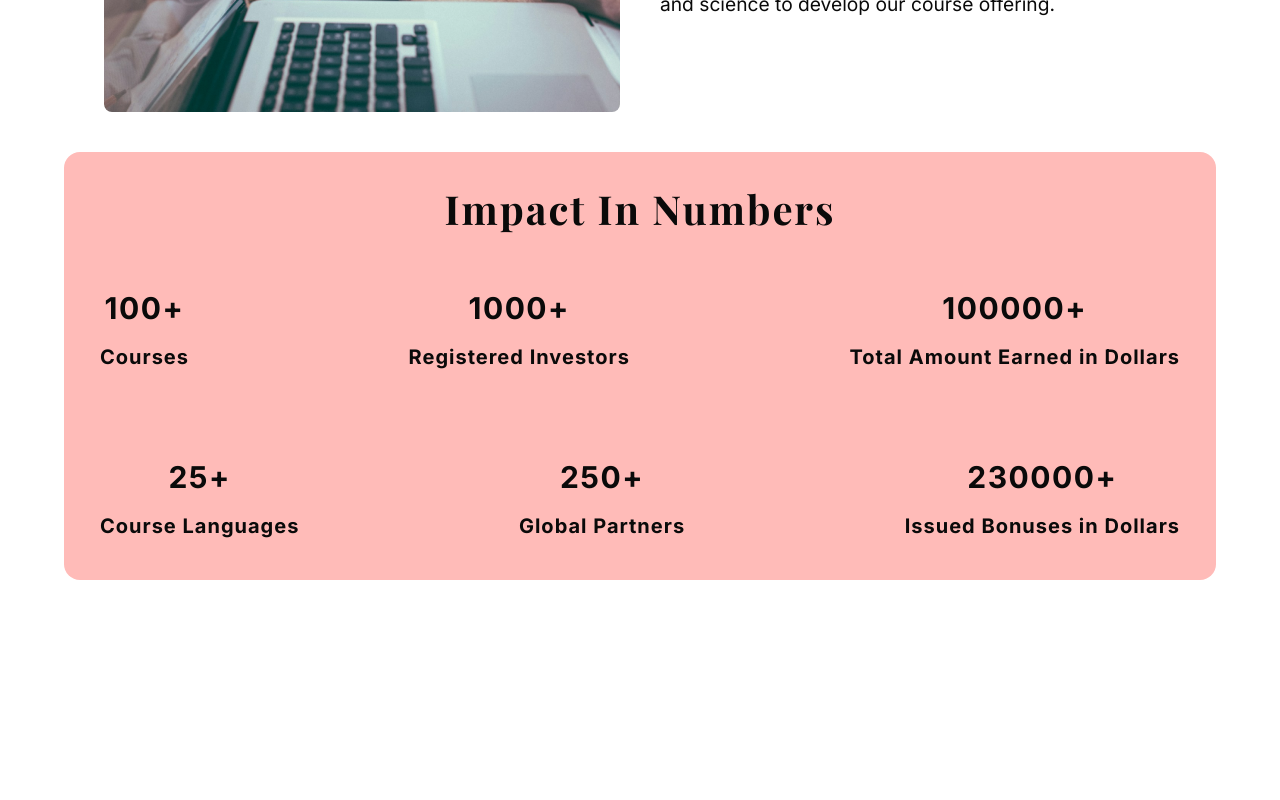
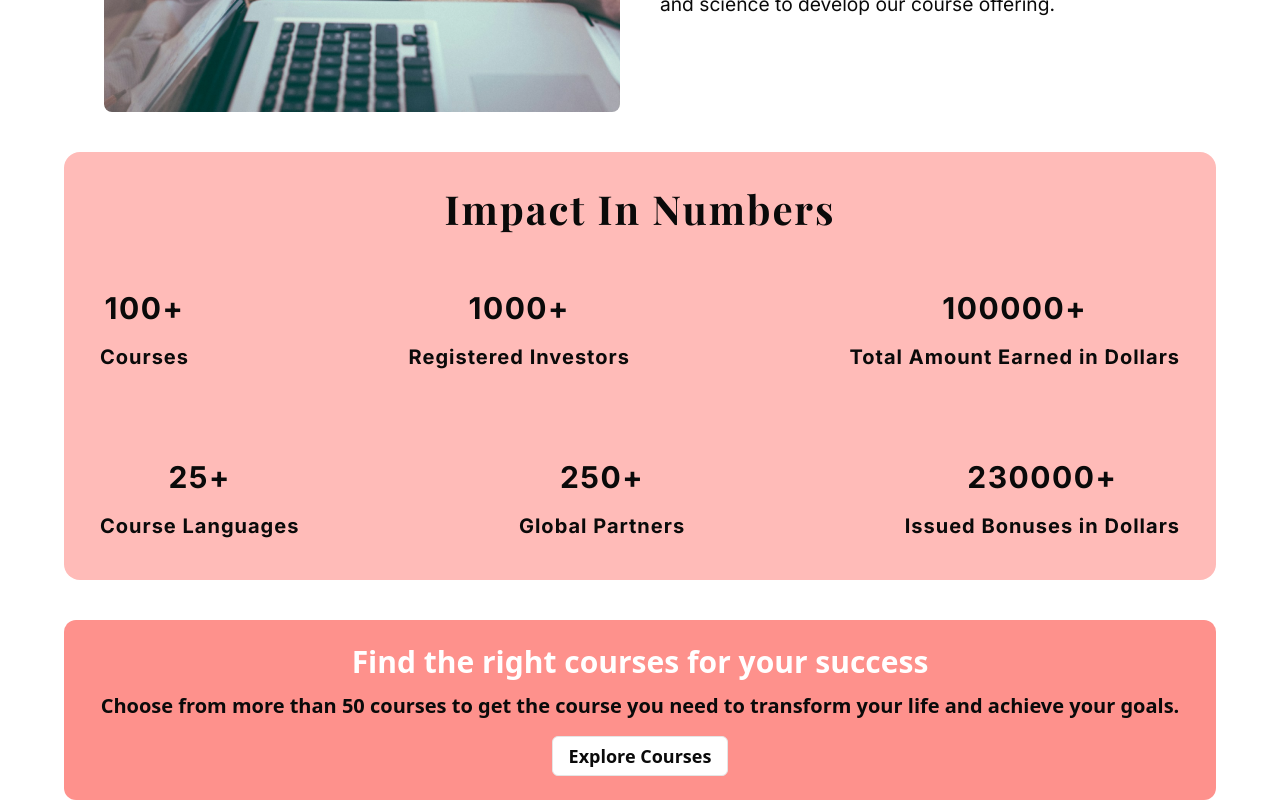
Before and after one commit to Dakjebbin/Wealthwave, a React (Vite) app: page / in a window 1280 px wide. Shown: the part 3440-4240 px from the top of the page. Before the commit the page ends 4020 px from the top, so only its background shows below. Built offline with nearby package versions, Linux system fonts and the light colour scheme; no server answers; a web font is replaced by a local one.

Commit message:
better ui

```diff
--- a/src/App.jsx
+++ b/src/App.jsx
@@ -3,6 +3,7 @@ import Wave from './components/Wave'
 import AboutUs from './components/AboutUs'
 import Courses from './components/Courses'
 import OurNumbers from './components/OurNumbers'
+import OurCourses from './components/OurCourses'
 
 
 const App = () => {
@@ -12,6 +13,7 @@ const App = () => {
  <Courses/>
  <AboutUs/>
  <OurNumbers/>
+ <OurCourses/>
    </main>
   )
 }
--- /dev/null
+++ b/src/components/OurCourses.jsx
@@ -0,0 +1,25 @@
+import { Button } from "@/components/ui/button"
+
+
+const OurCourses = () => {
+  return (
+  <section>
+    <div className="bg-[#FE918C] mt-10 p-6 rounded-xl flex flex-col justify-center items-center flex-wrap">
+        <h3 className="font-bold text-3xl text-white mb-3">
+            Find the right courses for your success
+        </h3>
+
+        <p className="font-bold text-xl mb-4">
+        Choose from more than 50 courses to get the course you need
+        to transform your life and achieve your goals.
+        </p>
+        <div>
+        <Button className="font-bold text-lg" variant="outline">Explore Courses</Button>
+        </div>
+
+    </div>
+  </section>
+  )
+}
+
+export default OurCourses
```
